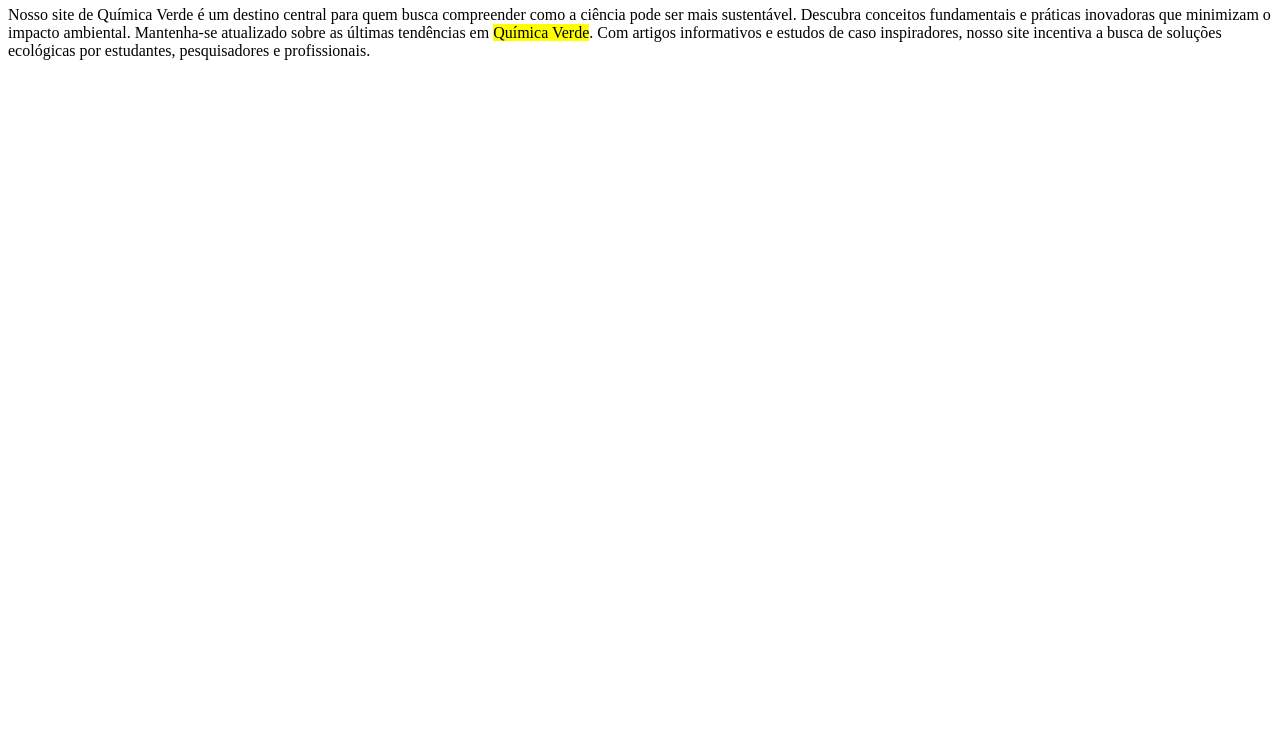
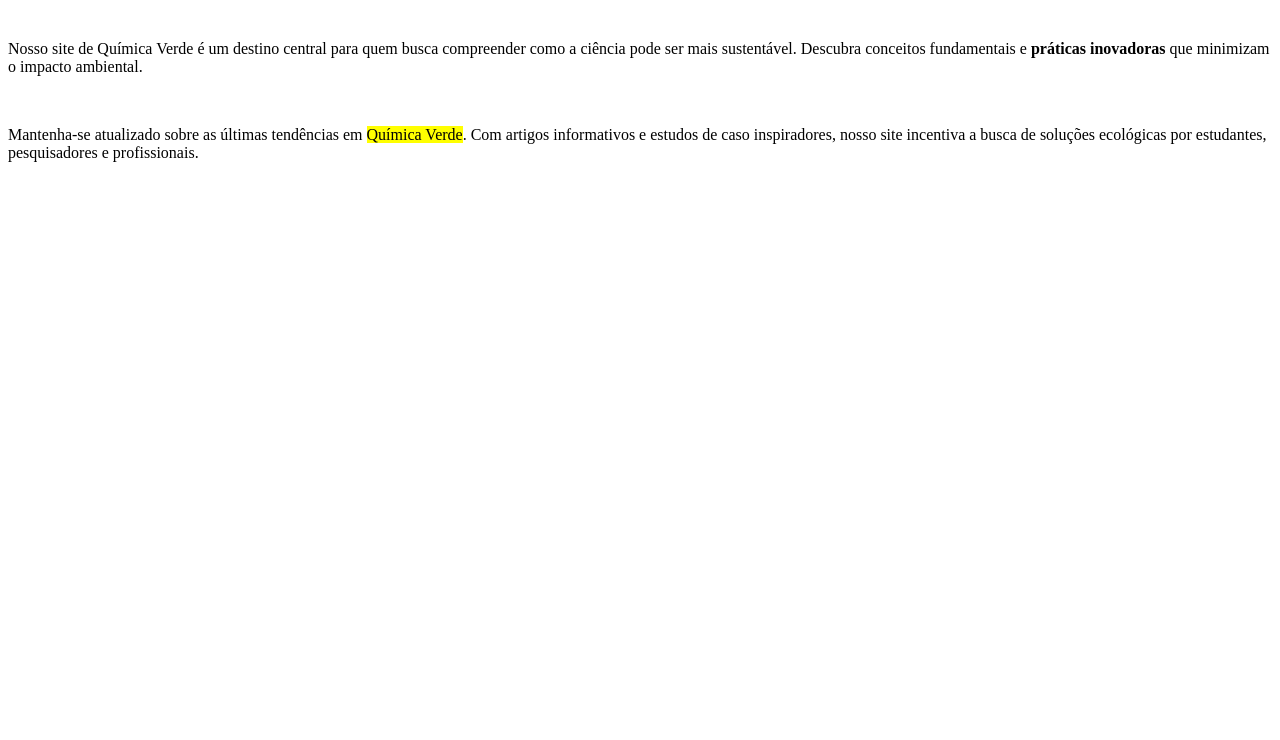
Before and after one commit to math2566/Quimica-Verde, a plain HTML site: page index.html in a window 1280 px wide. Shown: the part 60-800 px from the top of the page. Drawn offline with Linux system fonts and the light colour scheme.

Commit message:
Aula 27/09

```diff
--- a/index.html
+++ b/index.html
@@ -1,3 +1,5 @@
 <h1>Química Verde: Rumo a Sustentabilidade</h1>
-Nosso site de Química Verde é um destino central para quem busca compreender como a ciência pode ser mais sustentável. Descubra conceitos fundamentais e práticas inovadoras que minimizam o impacto ambiental.
-Mantenha-se atualizado sobre as últimas tendências em <mark>Química Verde</mark>. Com artigos informativos e estudos de caso inspiradores, nosso site incentiva a busca de soluções ecológicas por estudantes, pesquisadores e profissionais.
+<br>
+<p>Nosso site de Química Verde é um destino central para quem busca compreender como a ciência pode ser mais sustentável. Descubra conceitos fundamentais e <b>práticas inovadoras</b> que minimizam o impacto ambiental.</p>
+<br>
+<p>Mantenha-se atualizado sobre as últimas tendências em <mark>Química Verde</mark>. Com artigos informativos e estudos de caso inspiradores, nosso site incentiva a busca de soluções ecológicas por estudantes, pesquisadores e profissionais.</p>
```
